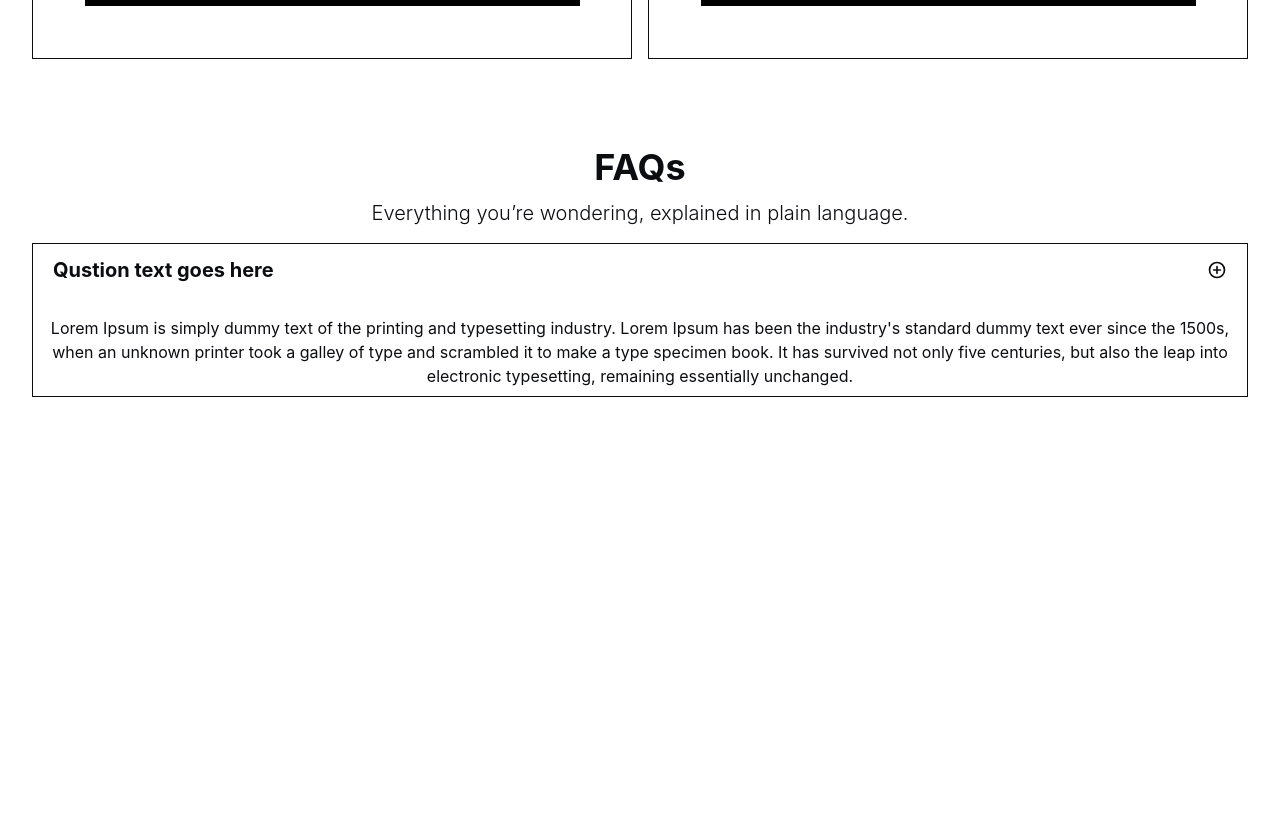
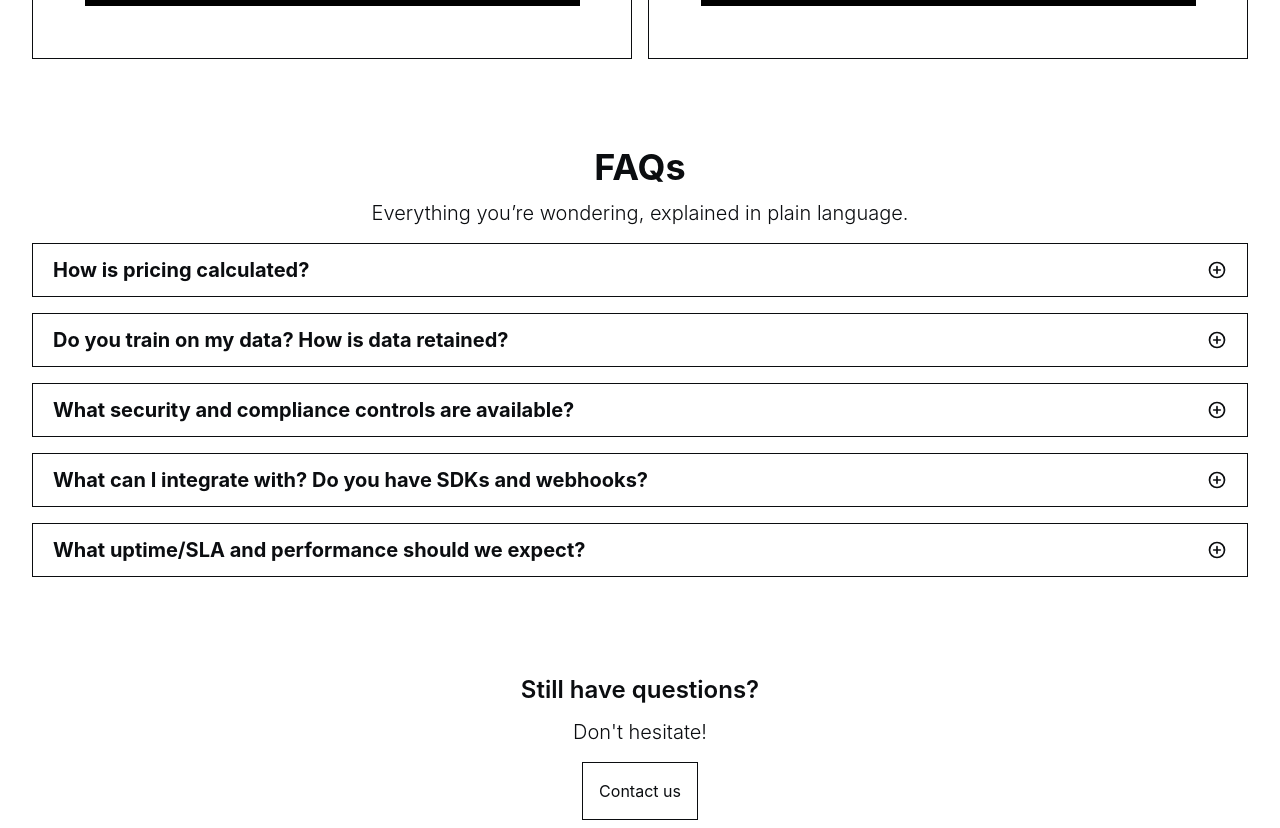
Before and after one commit to Zetchu/FinalProjectProgrammingInteracitivty, a React (Vite) app in the folder final-project/: page / in a window 1280 px wide. Shown: the part 1620-2448 px from the top of the page. Before the commit the page ends 2025 px from the top, so only its background shows below. Built offline with nearby package versions, Linux system fonts and the light colour scheme.

Commit message:
faq structure done

```diff
--- a/final-project/src/components/FAQ.jsx
+++ b/final-project/src/components/FAQ.jsx
@@ -1,4 +1,6 @@
 import React, { useState } from 'react';
+import FaqItem from './FaqItem';
+import { FAQ_ITEMS } from '../constants/faqQuestions';
 
 function FAQ() {
   return (
@@ -8,54 +10,22 @@ function FAQ() {
         Everything you’re wondering, explained in plain language.
       </p>
 
-      <div className='border-1 '>
-        <button
-          onClick={() => setOpen(!open)}
-          aria-expanded={open}
-          href='#'
-          className='w-full flex items-center justify-between text-left px-3 py-2'
-        >
-          <h3 className='font-bold text-xl mx-2'>Qustion text goes here</h3>
-          <div className='mx-2 my-2'>
-            <svg
-              xmlns='http://www.w3.org/2000/svg'
-              viewBox='0 0 24 24'
-              fill='none'
-              stroke='currentColor'
-              strokeWidth='2'
-              strokeLinecap='round'
-              strokeLinejoin='round'
-              className='w-5 h-5'
-              aria-hidden='true'
-            >
-              <circle
-                cx='12'
-                cy='12'
-                r='9'
-              />
-              <path d='M12 8v8M8 12h8' />
-            </svg>
-          </div>
-        </button>
-        <div className={`${open ? 'mt-3' : 'mt-0 hidden'}`}>
-          <p className='p-2'>
-            Lorem Ipsum is simply dummy text of the printing and typesetting
-            industry. Lorem Ipsum has been the industry's standard dummy text
-            ever since the 1500s, when an unknown printer took a galley of type
-            and scrambled it to make a type specimen book. It has survived not
-            only five centuries, but also the leap into electronic typesetting,
-            remaining essentially unchanged.
-          </p>
-        </div>
-        {/* <p>
-          Lorem Ipsum is simply dummy text of the printing and typesetting
-          industry. Lorem Ipsum has been the industry's standard dummy text ever
-          since the 1500s, when an unknown printer took a galley of type and
-          scrambled it to make a type specimen book. It has survived not only
-          five centuries, but also the leap into electronic typesetting,
-          remaining essentially unchanged.
-        </p> */}
-      </div>
+      {FAQ_ITEMS.map((item) => (
+        <FaqItem
+          key={item.id}
+          questionText={item.questionText}
+          anwserText={item.anwserText}
+        />
+      ))}
+      <h1 className='text-2xl font-semibold mt-[8%]'>Still have questions?</h1>
+      <p className='text-xl font-light mt-3 mb-4'>Don't hesitate!</p>
+      <button
+        href='#'
+        className='border-1 p-4'
+      >
+        {' '}
+        Contact us
+      </button>
     </section>
   );
 }
--- a/final-project/src/components/FaqItem.jsx
+++ b/final-project/src/components/FaqItem.jsx
@@ -1,16 +1,17 @@
-import React from 'react';
+import React, { useState } from 'react';
 
 function FaqItem({ questionText, anwserText }) {
+  const [open, setOpen] = useState(false);
   return (
-    <div className='border-1 '>
+    <div className='border-1 my-4 '>
       <button
         onClick={() => setOpen(!open)}
         aria-expanded={open}
         href='#'
         className='w-full flex items-center justify-between text-left px-3 py-2'
       >
-        <h3 className='font-bold text-xl mx-2'>Qustion text goes here</h3>
-        <div className='mx-2 my-2'>
+        <h3 className='font-bold text-xl mx-2'>{questionText}</h3>
+        <div className='px-2 py-2'>
           <svg
             xmlns='http://www.w3.org/2000/svg'
             viewBox='0 0 24 24'
@@ -31,24 +32,9 @@ function FaqItem({ questionText, anwserText }) {
           </svg>
         </div>
       </button>
-      <div className={`${open ? 'mt-3' : 'mt-0 hidden'}`}>
-        <p className='p-2'>
-          Lorem Ipsum is simply dummy text of the printing and typesetting
-          industry. Lorem Ipsum has been the industry's standard dummy text ever
-          since the 1500s, when an unknown printer took a galley of type and
-          scrambled it to make a type specimen book. It has survived not only
-          five centuries, but also the leap into electronic typesetting,
-          remaining essentially unchanged.
-        </p>
+      <div className={`${open ? 'my-3' : 'mt-0 hidden'}`}>
+        <p className='p-2'>{anwserText}</p>
       </div>
-      {/* <p>
-          Lorem Ipsum is simply dummy text of the printing and typesetting
-          industry. Lorem Ipsum has been the industry's standard dummy text ever
-          since the 1500s, when an unknown printer took a galley of type and
-          scrambled it to make a type specimen book. It has survived not only
-          five centuries, but also the leap into electronic typesetting,
-          remaining essentially unchanged.
-        </p> */}
     </div>
   );
 }
--- /dev/null
+++ b/final-project/src/constants/faqQuestions.js
@@ -0,0 +1,48 @@
+// src/constants/faqs.js
+export const FAQ_ITEMS = [
+  {
+    id: 'pricing',
+    questionText: 'How is pricing calculated?',
+    anwserText: `Our pricing combines seats and usage so teams can start small and scale predictably. Every plan includes a monthly pool of inference credits that cover prompts, completions, and tool calls. If your team exceeds the pool, overage is billed per 1K tokens at a transparent rate shown on your billing page.
+
+You can mix monthly and annual seats in the same workspace, and reassign seats at any time without penalty. Annual billing includes a discount and locks in rates for 12 months. Usage is pooled across all members, which prevents unexpected spikes from a single user. We also provide soft and hard usage caps, budget alerts, and detailed cost reports by project and environment.
+
+Not sure where to start? Most teams begin with 5–10 seats and the Starter usage tier, then raise limits once they finalize workflows.`,
+  },
+  {
+    id: 'data-privacy',
+    questionText: 'Do you train on my data? How is data retained?',
+    anwserText: `No—your prompts, files, and outputs are **never** used to train or fine-tune foundation models unless you explicitly opt in to private fine-tuning. By default, data is encrypted in transit (TLS 1.2+) and at rest (AES-256). We support customer-managed keys on Enterprise.
+
+Retention is configurable: choose standard (30 days), short (7 days), or zero-retention processing for sensitive workloads. With zero-retention, payloads are processed ephemerally and not stored in our logs. You can also enable regional data residency to keep content within the EU or US.
+
+Admins can export or purge data by project, user, or time window, and set workspace-wide policies for PII redaction and prompt masking. We sign DPAs and provide SCCs for international transfers.`,
+  },
+  {
+    id: 'security',
+    questionText: 'What security and compliance controls are available?',
+    anwserText: `We provide SSO/SAML, SCIM user provisioning, granular role-based access control (RBAC), API allowlists, audit logs, and secrets management with rotation reminders. Projects can be isolated by environment (dev/stage/prod) with separate keys and rate limits.
+
+Our platform runs on hardened infrastructure with network segmentation, least-privilege access, automated vulnerability scanning, and continuous monitoring. We undergo regular third-party penetration tests and maintain comprehensive security documentation.
+
+Compliance: we operate under mature controls aligned to SOC 2 Type II, and we support GDPR/UK GDPR obligations with a DPA, SCCs, and data-subject request tooling. On Enterprise, we can review your vendor assessment, provide a shared responsibility matrix, and support custom security requirements.`,
+  },
+  {
+    id: 'integrations',
+    questionText: 'What can I integrate with? Do you have SDKs and webhooks?',
+    anwserText: `Yes—use our REST API, streaming endpoints over Server-Sent Events or WebSockets, and official SDKs for JavaScript/TypeScript and Python. We ship first-party integrations for Slack (slash commands + bot workflows), GitHub Actions (CI checks, PR assistants), and Zapier (no-code automations).
+
+Webhooks are available for run.status changes, usage events, and content moderation outcomes. You can register multiple endpoints with secret verification and retry policies. For data pipelines, we support batch jobs, file ingestion, and vector store connectors.
+
+Most customers start by wrapping our SDK in their own service layer to centralize logging, retries, and prompt templates. We include examples for React, Next.js, Node, Flask/FastAPI, and queue workers.`,
+  },
+  {
+    id: 'reliability',
+    questionText: 'What uptime/SLA and performance should we expect?',
+    anwserText: `Our historical uptime is 99.95% with multi-AZ failover and automatic traffic shaping during regional incidents. Business and Enterprise plans include a 99.9% SLA with priority incident updates and a dedicated status page feed.
+
+Performance: typical p95 latency for short generation requests is under 800 ms for prompts <1K tokens. Longer tasks are streamed in chunks so your UI can render partial results immediately. You can pin a specific model version for deterministic behavior, or enable “safe rollback” to revert automatically if a new version underperforms.
+
+We recommend setting client-side timeouts and retries with jitter, and enabling our idempotency keys to avoid duplicate work during transient network issues.`,
+  },
+];
```
